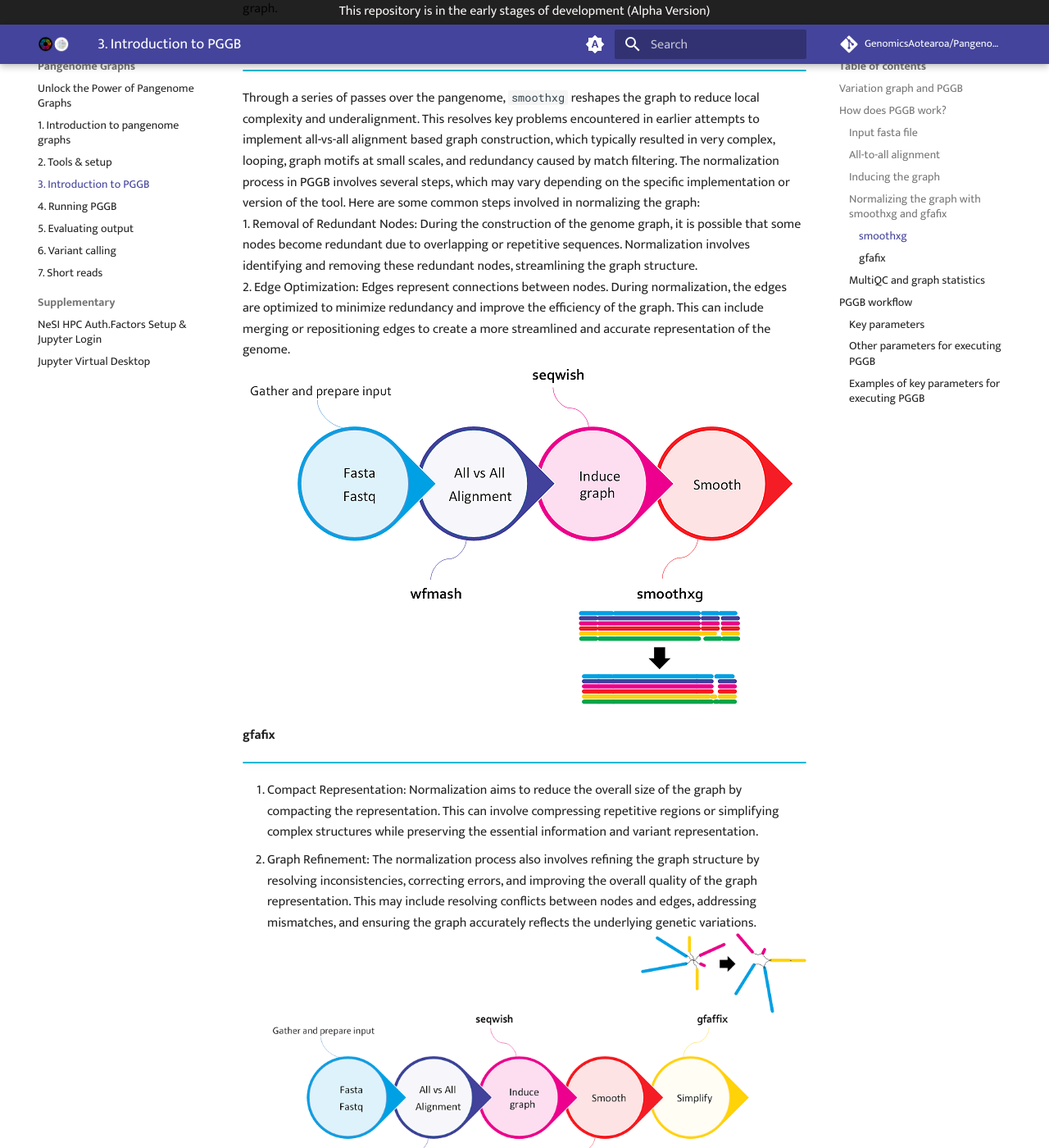
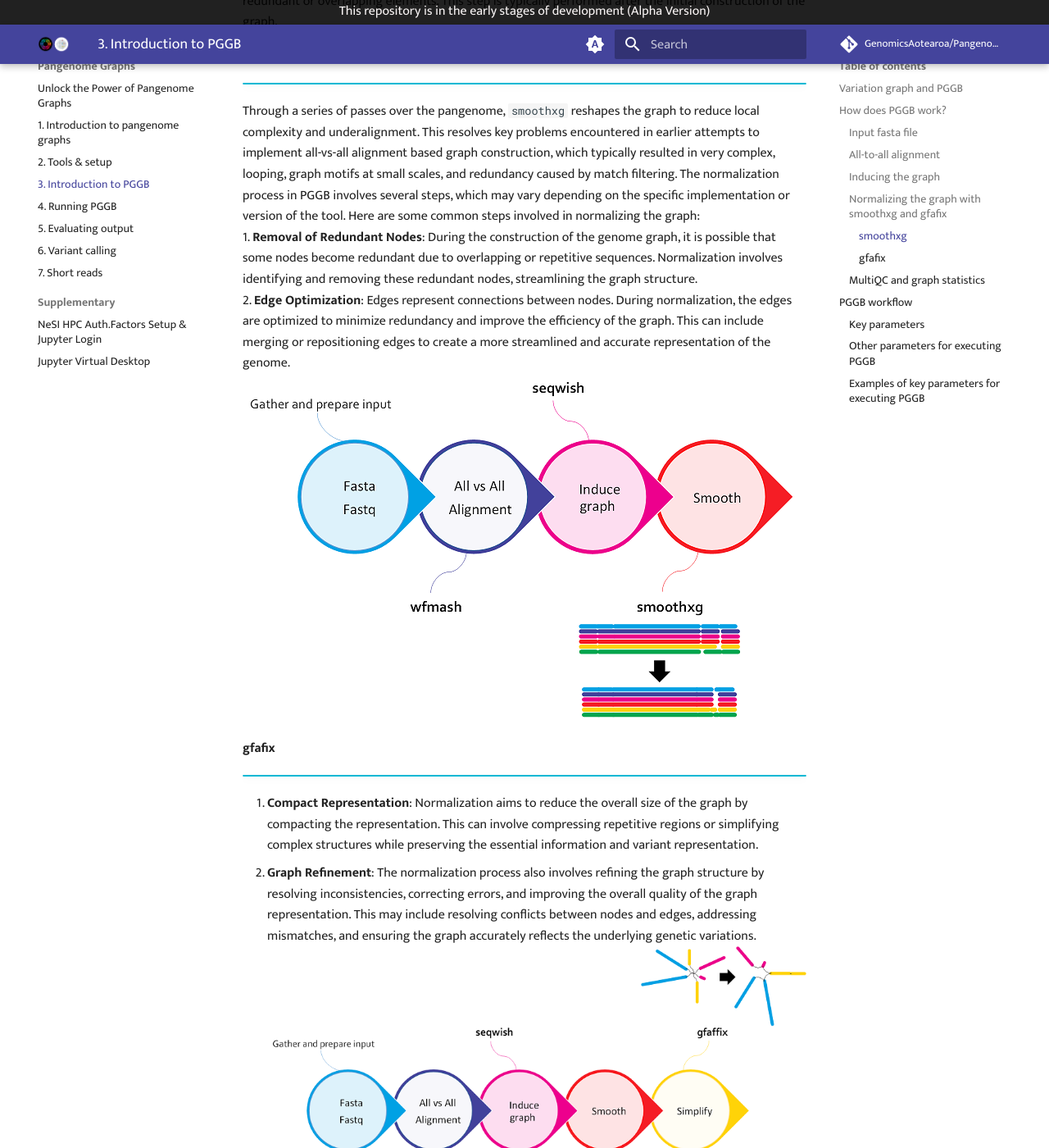
Before and after one commit to GenomicsAotearoa/Pangenome-Graphs-Workshop, an MkDocs documentation site: the page built from docs/3_Introduction_to_pggb.md, in a window 1280 px wide and 1400 px high, scrolled down 3139 px. Shown: the whole window at 82% size. Built offline with MkDocs 1.6.1 and Material for MkDocs 9.7.7, drawn with Linux system fonts in a browser that asks for light colours; comment, search, counter and statistics services are not loaded; some of the changed text lies outside the part shown.

Commit message:
Update 3_Introduction_to_pggb.md

```diff
--- a/docs/3_Introduction_to_pggb.md
+++ b/docs/3_Introduction_to_pggb.md
@@ -17,11 +17,15 @@
 ## How does PGGB work?
 !!! info ""
 
-- PGGB generates graphs using an all-to-all alignment of input sequences (`wfmash`), graph induction (`seqwish`), and progressive normalization (`smoothxg`, `gfaffix`).
+- **PGGB** generates graphs using an all-to-all alignment of input sequences (`wfmash`), graph induction (`seqwish`), and progressive normalization (`smoothxg`, `gfaffix`).
+
+- **Scalable  Graph Construction**: The PGGB algorithm is designed to handle large-scale genomes and can efficiently construct genome graphs containing extensive genetic variations.
+
 - After construction, PGGB generates diagnostic visualizations of the graph (`odgi`).
-- A variant call report (in Variant Call Format - VCF) representing both small and large variants can be generated based on any reference genome included in the graph.
-- PGGB writes its output in GFAv1(.gfa) format, which can be used as input by numerous "genome graph" and pangenome tools, such as the vg and odgi toolkits. **.gfa file is the new data structure for graph references**
-- Scale Graph Construction: The PGGB algorithm is designed to handle large-scale genomes and can efficiently construct genome graphs containing extensive genetic variations.
+
+- PGGB writes its output in **GFAv1(.gfa)** format, which can be used as input by numerous "genome graph" and pangenome tools, such as the vg and odgi toolkits. **.gfa file is the new data structure for graph references**
+
+- A variant call report (in Variant Call Format - VCF) representing both small and large variants can be generated **based on any reference genome** included in the graph.
 
 
 ### Input fasta file
@@ -32,7 +36,7 @@
 ### All-to-all alignment
 !!! info ""
 
-"All-to-all alignment" refers to the process of aligning all sequences in a given set against each other, rather than aligning them to a single reference sequence.
+**All-to-all alignment** refers to the process of aligning all sequences in a given set against each other, rather than aligning them to a single reference sequence.
 PGGB begins with an alignment using `wfmash` to align the input genomes. This compares all sequences to each other and finds the best `N` mappings for each. It produces base-level alignments.
 
 ![bacterial-pangenome](theme_figures/PGGB_workflow_2_small.png)
@@ -40,7 +44,7 @@
 ### Inducing the graph
 !!! info ""
 
-"Graph induction" refers to the process of constructing the genome graph by progressively integrating genetic variants into a reference genome.
+**Graph induction** refers to the process of constructing the genome graph by progressively integrating genetic variants into a reference genome.
 These base-level alignments are converted into a graph with `seqwish`. A filter is applied to remove short matches, which anchors the graph on confident longer exact matches.
 
 ![bacterial-pangenome](theme_figures/PGGB_workflow_3_small.png)
@@ -55,15 +59,15 @@
 
 Through a series of passes over the pangenome, `smoothxg` reshapes the graph to reduce local complexity and underalignment. This resolves key problems encountered in earlier attempts to implement all-vs-all alignment based graph construction, which typically resulted in very complex, looping, graph motifs at small scales, and redundancy caused by match filtering.
 The normalization process in PGGB involves several steps, which may vary depending on the specific implementation or version of the tool. Here are some common steps involved in normalizing the graph:
-1.  Removal of Redundant Nodes: During the construction of the genome graph, it is possible that some nodes become redundant due to overlapping or repetitive sequences. Normalization involves identifying and removing these redundant nodes, streamlining the graph structure.
-2.	Edge Optimization: Edges represent connections between nodes. During normalization, the edges are optimized to minimize redundancy and improve the efficiency of the graph. This can include merging or repositioning edges to create a more streamlined and accurate representation of the genome.
+1.  **Removal of Redundant Nodes**: During the construction of the genome graph, it is possible that some nodes become redundant due to overlapping or repetitive sequences. Normalization involves identifying and removing these redundant nodes, streamlining the graph structure.
+2.	**Edge Optimization**: Edges represent connections between nodes. During normalization, the edges are optimized to minimize redundancy and improve the efficiency of the graph. This can include merging or repositioning edges to create a more streamlined and accurate representation of the genome.
 ![bacterial-pangenome](theme_figures/PGGB_workflow_4_small.png)
 
 #### gfafix
 !!! info ""
 
-3.	Compact Representation: Normalization aims to reduce the overall size of the graph by compacting the representation. This can involve compressing repetitive regions or simplifying complex structures while preserving the essential information and variant representation.
-4.	Graph Refinement: The normalization process also involves refining the graph structure by resolving inconsistencies, correcting errors, and improving the overall quality of the graph representation. This may include resolving conflicts between nodes and edges, addressing mismatches, and ensuring the graph accurately reflects the underlying genetic variations.
+3.	**Compact Representation**: Normalization aims to reduce the overall size of the graph by compacting the representation. This can involve compressing repetitive regions or simplifying complex structures while preserving the essential information and variant representation.
+4.	**Graph Refinement**: The normalization process also involves refining the graph structure by resolving inconsistencies, correcting errors, and improving the overall quality of the graph representation. This may include resolving conflicts between nodes and edges, addressing mismatches, and ensuring the graph accurately reflects the underlying genetic variations.
 ![bacterial-pangenome](theme_figures/PGGB_workflow_5_small.png)
 
 
```
